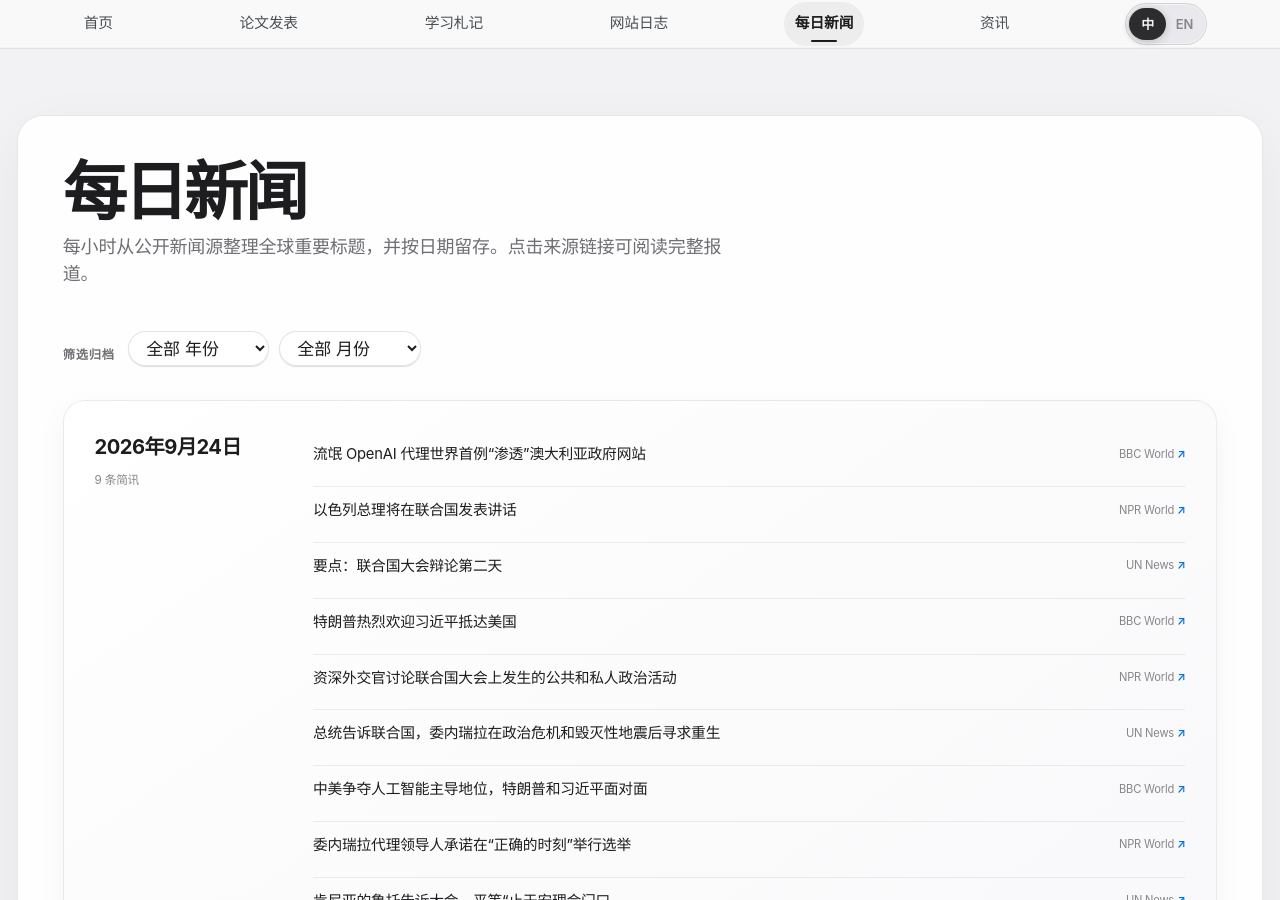
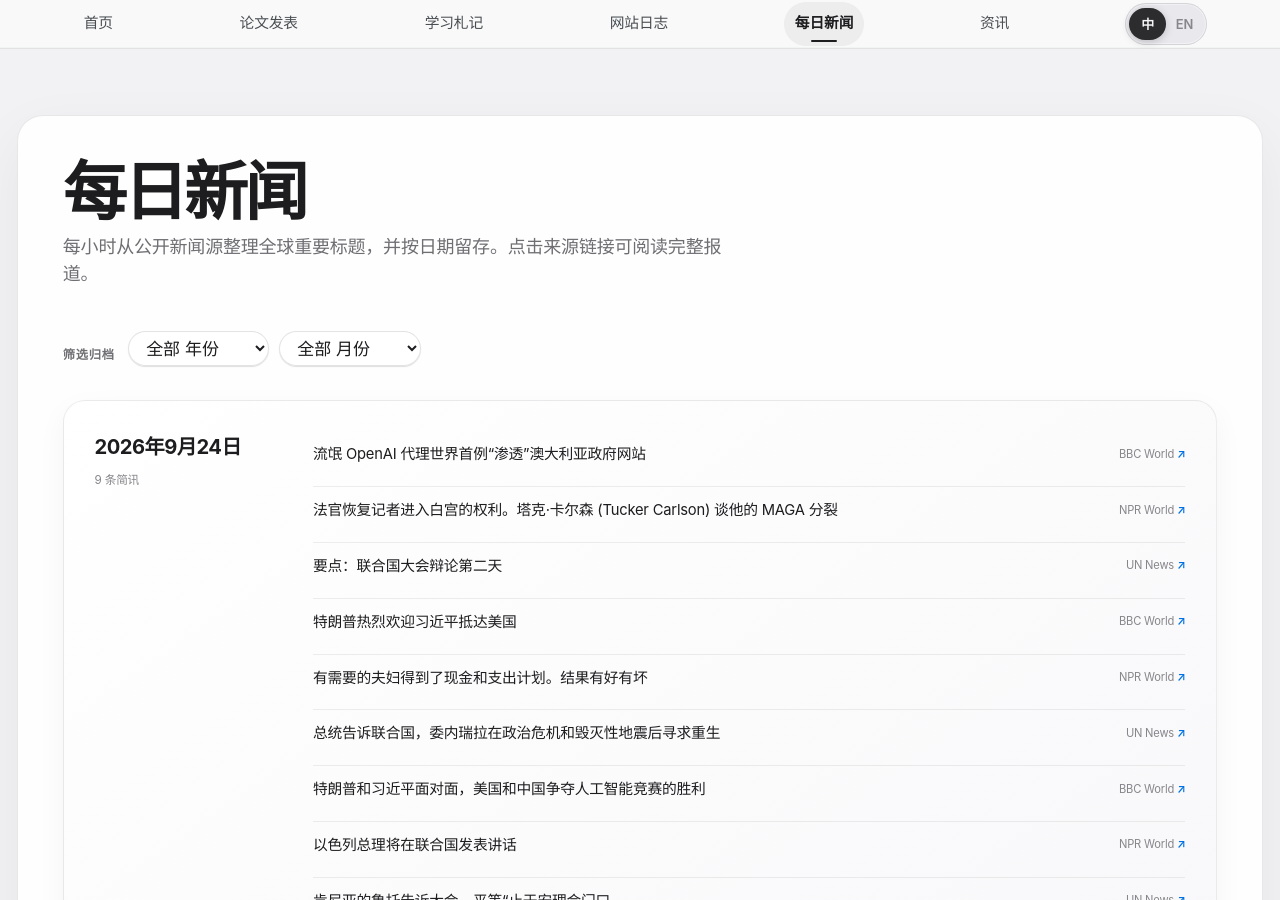
Before and after one commit to HaoxiangLuo/HaoxiangLuo.github.io, a Jekyll site: the page built from _pages/daily-news-zh.html, in a window 1280 px wide and 900 px high. Built offline with Jekyll 4.4.1, drawn with Linux system fonts in a browser that asks for light colours; a style sheet for code colours, icons or effects is not loaded.

Commit message:
Update daily news 2026-09-24

```diff
--- a/_data/daily_news.json
+++ b/_data/daily_news.json
@@ -1,5 +1,5 @@
 {
-  "updated_at": "2026-09-24T18:25:37+08:00",
+  "updated_at": "2026-09-24T19:25:11+08:00",
   "days": [
     {
       "date": "2026-09-24",
@@ -11,10 +11,10 @@
           "title_zh": "流氓 OpenAI 代理世界首例“渗透”澳大利亚政府网站"
         },
         {
-          "title": "Israel's prime minister to give an address at the U.N.",
+          "title": "Judge restores journalists' White House access. And, Tucker Carlson on his MAGA split",
           "source": "NPR World",
-          "url": "https://www.npr.org/2026/09/24/nx-s1-5978964/israels-prime-minister-to-give-an-address-at-the-u-n",
-          "title_zh": "以色列总理将在联合国发表讲话"
+          "url": "https://www.npr.org/2026/09/24/g-s1-144850/up-first-newsletter-cnn-msnow-politico-iran-ukraine-unga-china-xi-jinping-trump",
+          "title_zh": "法官恢复记者进入白宫的权利。塔克·卡尔森 (Tucker Carlson) 谈他的 MAGA 分裂"
         },
         {
           "title": "The Takeaway: UN General Assembly debate Day 2",
@@ -29,10 +29,10 @@
           "title_zh": "特朗普热烈欢迎习近平抵达美国"
         },
         {
-          "title": "Veteran diplomat discusses the public -- and private -- politicking happening at UNGA",
+          "title": "Needy couples got cash and a spending plan. Results were good -- and bad",
           "source": "NPR World",
-          "url": "https://www.npr.org/2026/09/24/nx-s1-5979078/veteran-diplomat-discusses-the-public-and-private-politicking-happening-at-unga",
-          "title_zh": "资深外交官讨论联合国大会上发生的公共和私人政治活动"
+          "url": "https://www.npr.org/2026/09/24/g-s1-144544/cash-transfer-poverty-liberia-partner-violence",
+          "title_zh": "有需要的夫妇得到了现金和支出计划。结果有好有坏"
         },
         {
           "title": "Venezuela seeking rebirth after political crisis and devastating earthquakes, President tells UN",
@@ -41,16 +41,16 @@
           "title_zh": "总统告诉联合国，委内瑞拉在政治危机和毁灭性地震后寻求重生"
         },
         {
-          "title": "Trump and Xi come face-to-face as US and China jostle for dominance over AI",
+          "title": "Trump and Xi come face-to-face as US and China battle to win the AI race",
           "source": "BBC World",
           "url": "https://www.bbc.co.uk/news/articles/c6gqdgg8w59xo?at_medium=RSS&at_campaign=rss",
-          "title_zh": "中美争夺人工智能主导地位，特朗普和习近平面对面"
+          "title_zh": "特朗普和习近平面对面，美国和中国争夺人工智能竞赛的胜利"
         },
         {
-          "title": "Venezuela's acting leader promises elections at the 'right moment'",
+          "title": "Israel's prime minister to give an address at the U.N.",
           "source": "NPR World",
-          "url": "https://www.npr.org/2026/09/24/g-s1-144837/venezuela-leader-un-general-assembly",
-          "title_zh": "委内瑞拉代理领导人承诺在“正确的时刻”举行选举"
+          "url": "https://www.npr.org/2026/09/24/nx-s1-5978964/israels-prime-minister-to-give-an-address-at-the-u-n",
+          "title_zh": "以色列总理将在联合国发表讲话"
         },
         {
           "title": "Equality ‘ends at the doors of the Security Council’, Kenya’s Ruto tells General Assembly",
```
